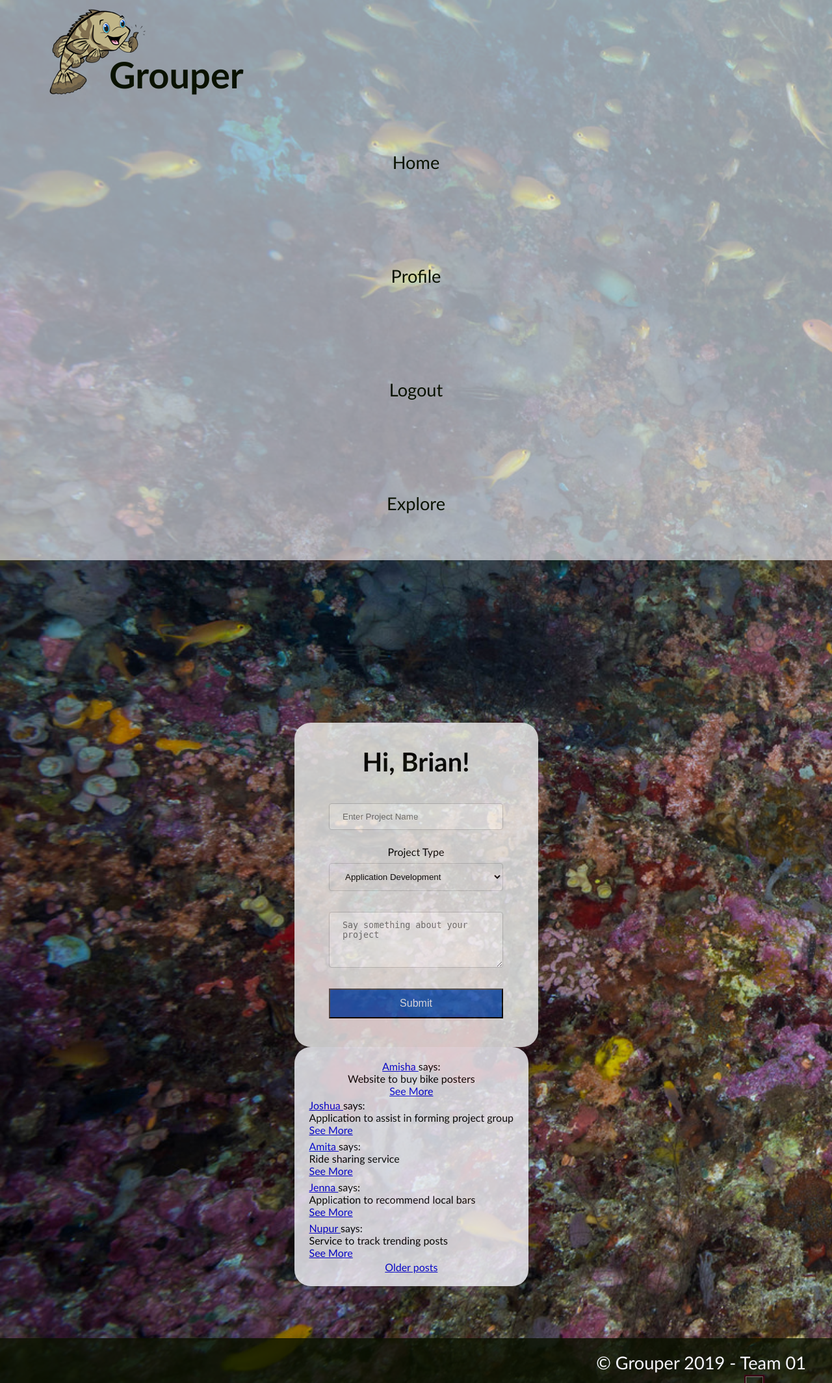
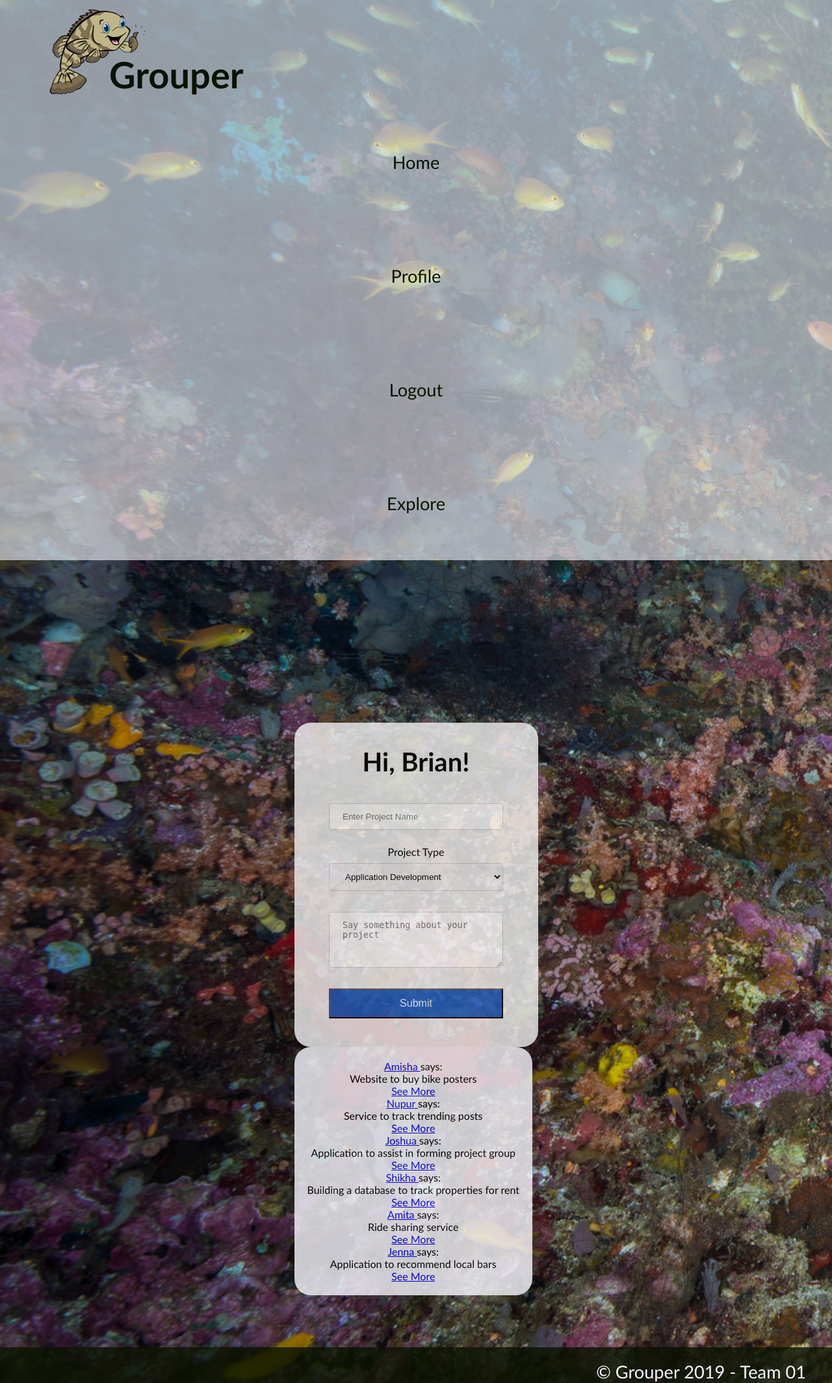
Before and after one commit to bribowen/grouper, a Flask app: page / in a window 1280 px wide. Shown: the top 2128 px of the page at 65% size. Run offline with Flask 2, Linux system fonts and the light colour scheme; a user stored in the database is signed in; data comes from the database, SQL or seed files in the repository; some libraries are stand-ins or nearby versions.

Commit message:
Helping Apoorav with stuff

```diff
--- a/app/routes.py
+++ b/app/routes.py
@@ -27,12 +27,26 @@ def index():
         flash('Your project is now live!')
         return redirect(url_for('index'))
     page = request.args.get('page', 1, type=int)
-    projects = Project.query.order_by(Project.timestamp.desc()).paginate(
-        page, app.config['POSTS_PER_PAGE'], False)
-    next_url = url_for('index', page=projects.next_num) if projects.has_next else None
-    prev_url = url_for('index', page=projects.prev_num) if projects.has_prev else None
-    return render_template('index.html', title='Home', form=form, projects=projects.items, next_url=next_url,
-    prev_url=prev_url)
+    projects = []
+    for project in Project.query.order_by(Project.timestamp.desc()):
+        projects.append(project)
+    list1 = []
+    list2 = []
+    list3 = []
+    list4 = []
+    for project in projects:
+        if (projects.index(project) % 4) == 0:
+            list1.append(project)
+        elif (projects.index(project) % 4) == 1:
+            list2.append(project)
+        elif (projects.index(project) % 4) == 2:
+            list3.append(project)
+        elif (projects.index(project) % 4) == 3:
+            list4.append(project)
+    """next_url = url_for('index', page=projects.next_num) if projects.has_next else None
+    prev_url = url_for('index', page=projects.prev_num) if projects.has_prev else None"""
+    return render_template('index.html', title='Home', form=form, projects=projects, list1=list1, list2=list2, list3=list3, list4=list4)
+    #next_url=next_url, prev_url=prev_url
 
 @app.route('/project/<project_id>', methods=['GET', 'POST'])
 @login_required
--- a/app/templates/_post.html
+++ b/app/templates/_post.html
@@ -1,9 +1,5 @@
-<table>
-    <tr valign="top">
-        <td>
-            <a href="{{ url_for('user', uin=project.original_poster) }}"> {{ project.get_poster(project.original_poster).first_name }} </a>
-            says:<br>{{ project.project_description }}<br>
-            <a href="{{ url_for('project', project_id=project.project_id) }}">See More</a>
-        </td>
-    </tr>
-</table>
+<div class="post">
+    <a href="{{ url_for('user', uin=project.original_poster) }}"> {{ project.get_poster(project.original_poster).first_name }} </a>
+        says:<br>{{ project.project_description }}<br>
+    <a href="{{ url_for('project', project_id=project.project_id) }}">See More</a>
+    </div>
--- a/app/templates/index.html
+++ b/app/templates/index.html
@@ -31,9 +31,26 @@
     </form>
     {% endif %}
 </div>
-<div class="main"
-    {% for project in projects %}
+<div class="main">
+    {% for project in list1 %}
+    <div class="post1">
         {% include '_post.html' %}
+    </div>
+    {% endfor %}
+    {% for project in list2 %}
+    <div class="post2">
+        {% include '_post.html' %}
+    </div>
+    {% endfor %}
+    {% for project in list3 %}
+    <div class="post3">
+        {% include '_post.html' %}
+    </div>
+    {% endfor %}
+    {% for project in list4 %}
+    <div class="post4">
+        {% include '_post.html' %}
+    </div>
     {% endfor %}
     {% if prev_url %}
     <a href="{{ prev_url }}">Newer posts</a>
```
